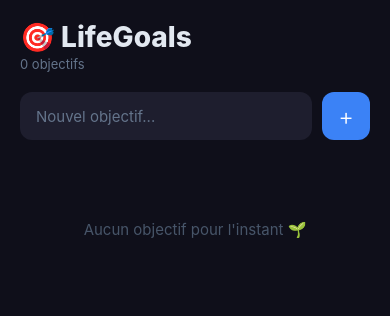
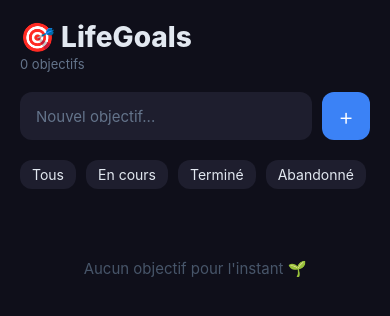
Before and after one commit to ShayyNwE/ReactNative, a React Native app: screen / in a window 390 px wide. Shown: the top 316 px of the page. Built offline with nearby package versions, Linux system fonts and the light colour scheme.

Commit message:
feat: Ajout GoalFilter

```diff
--- /dev/null
+++ b/src/components/GoalFilter.jsx
@@ -0,0 +1,35 @@
+import React from "react";
+import { View, Text, Pressable, StyleSheet } from "react-native";
+
+export default function GoalFilter({ options = [], selected, onChange }) {
+    return (
+        <View style={styles.filters}>
+            {options.map((f) => (
+                <Pressable
+                    key={f}
+                    style={[styles.filterBtn, selected === f && styles.filterBtnActivate]}
+                    onPress={() => onChange(f)}
+                >
+                    <Text
+                        style={[styles.filterText, selected === f && styles.filterTextActivate]}
+                    >
+                        {f}
+                    </Text>
+                </Pressable>
+                ))}
+        </View>
+    );
+}
+
+const styles = StyleSheet.create({
+  filters: { flexDirection: 'row', marginBottom: 10, gap: 10 },
+  filterBtn: {
+    paddingHorizontal: 12,
+    paddingVertical: 6,
+    borderRadius: 12,
+    backgroundColor: '#1E1E2E',
+  },
+  filterBtnActive: { backgroundColor: '#3B82F6' },
+  filterText: { color: '#E2E8F0', fontSize: 14 },
+  filterTextActive: { color: '#fff', fontWeight: '600' },
+});
--- a/src/screens/HomeScreen.jsx
+++ b/src/screens/HomeScreen.jsx
@@ -5,15 +5,20 @@ import {
 } from 'react-native';
 import GoalItem from '../components/GoalItem';
 import { useGoals } from '../context/GoalsContext';
+import GoalFilter from '../components/GoalFilter';
 
 export default function HomeScreen() {
   const {goals, addGoal, updateStatus, updateTitle, deleteGoal} = useGoals()
   const [inputText, setInputText] = useState('')
+  const [filter, setFilter] = useState('Tous')
 
   const handleAdd = () => {
     addGoal(inputText)
     setInputText('')
   };
+
+  const filteredGoals =
+    filter === 'Tous' ? goals : goals.filter(g => g.status === filter);
 
   return (
     <SafeAreaView style={styles.safe}>
@@ -40,8 +45,14 @@ export default function HomeScreen() {
             </Pressable>
           </View>
 
+          <GoalFilter
+            options={['Tous', 'En cours', 'Terminé', 'Abandonné']}
+            selected={filter}
+            onChange={setFilter}
+          />
+
           <FlatList
-            data={goals}
+            data={filteredGoals}
             keyExtractor={(item) => item.id}
             renderItem={({ item }) => (
               <GoalItem
```
